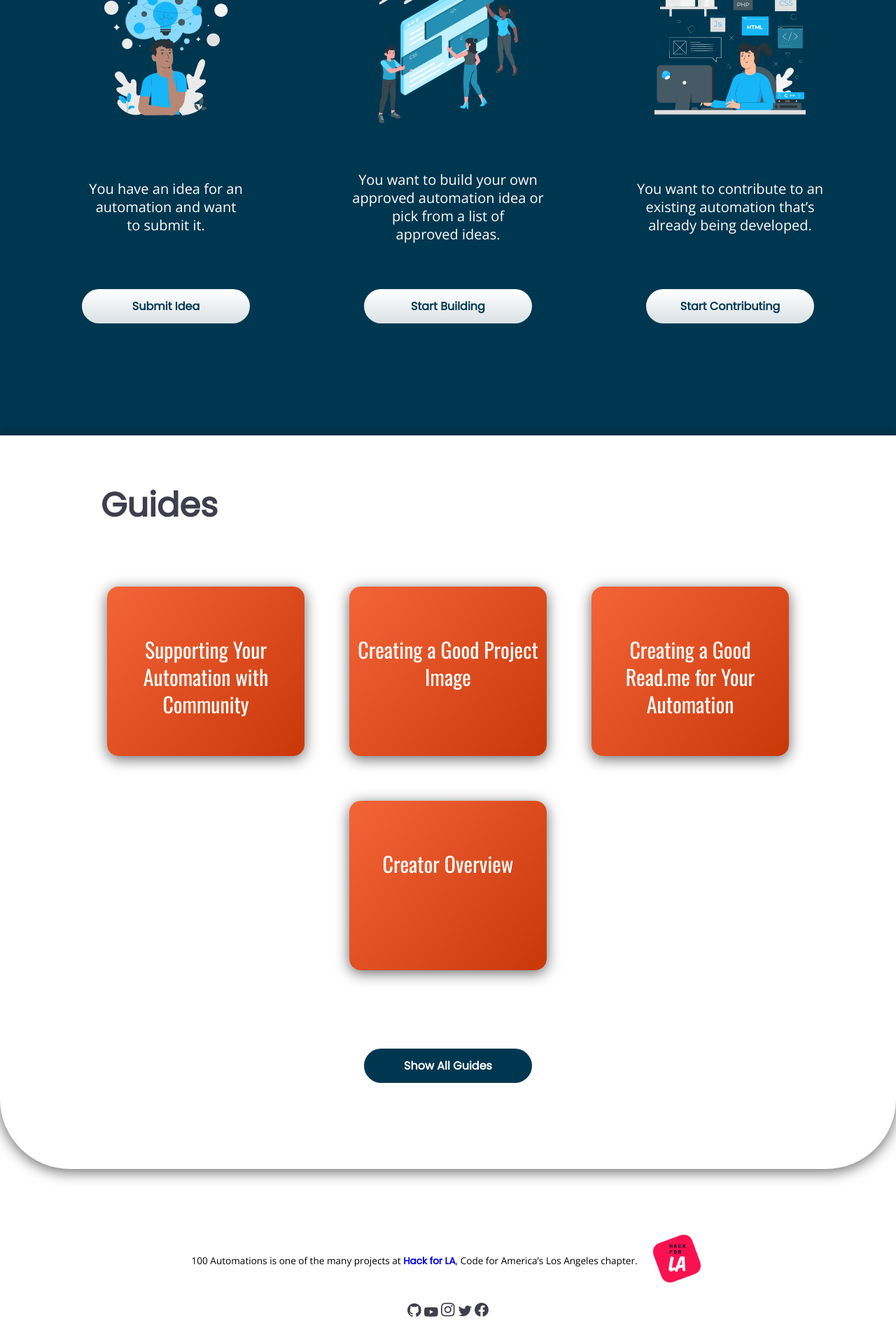
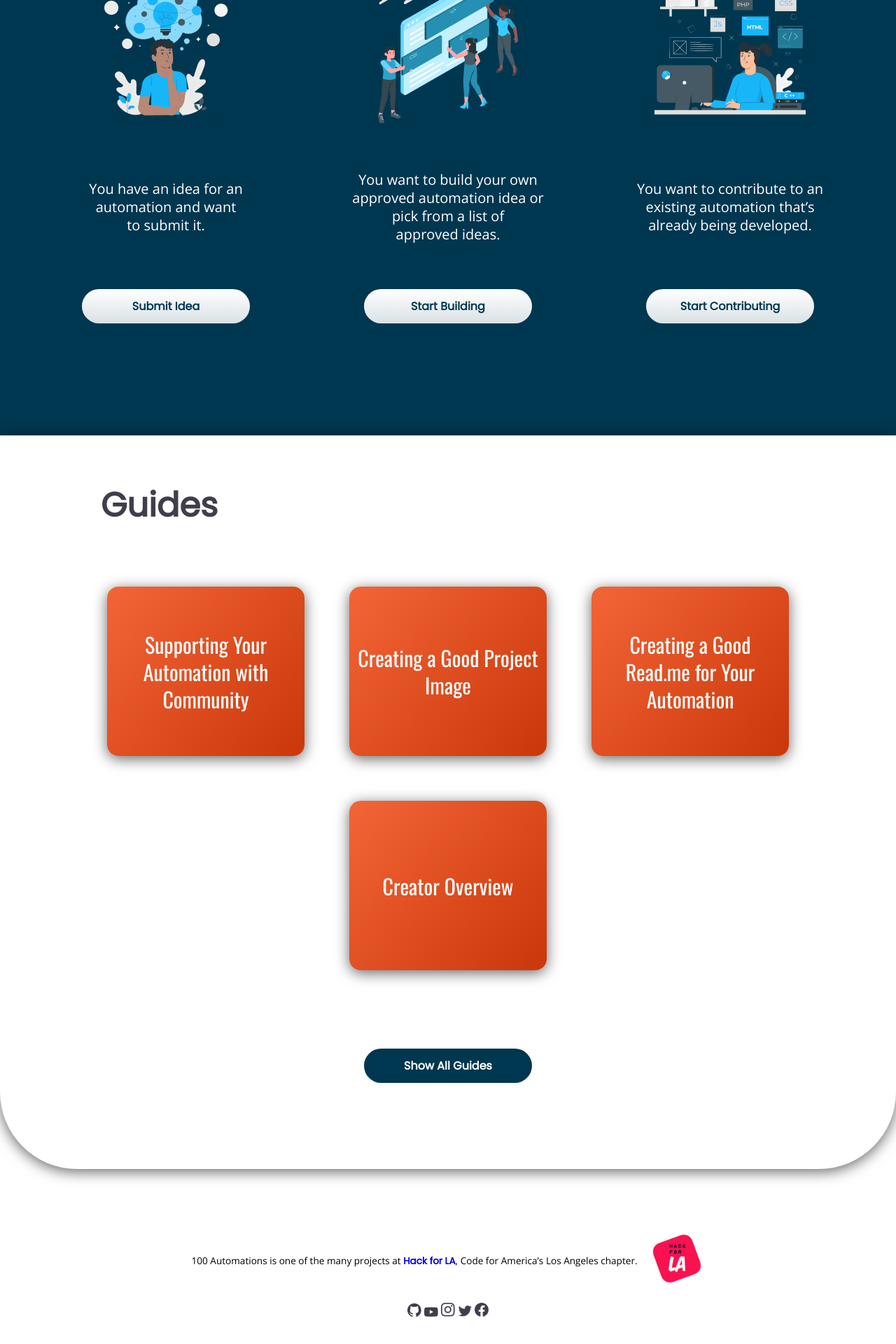
Before and after one commit to 100Automations/Website, a Jekyll site: the page built from index.html, in a window 1280 px wide. Shown: the part 1861-3781 px from the top of the page at 70% size. Built offline with Jekyll 4.4.1, drawn with Linux system fonts in a browser that asks for light colours.

Commit message:
guided fixed

```diff
--- a/_sass/components/buttons.scss
+++ b/_sass/components/buttons.scss
@@ -15,6 +15,7 @@ a.default_dark {
 
 a.default_dark:hover {
     border: 4px solid #CDCBBF;
+    padding: 8px 26px;
 };
 
 a.default_light {
--- a/_sass/includes/guide_grid.scss
+++ b/_sass/includes/guide_grid.scss
@@ -2,7 +2,7 @@
     box-shadow: 0px 4px 20px rgba(0, 0, 0, 0.6);
     padding: 1rem 5rem 7.7rem 5rem;
     margin-bottom: 4rem;
-    border-radius: 0 0 100px 100px;
+    border-radius: 0 0 110px 110px;
     .guides_title {
       padding-left: 4rem;
     }
@@ -11,6 +11,9 @@
     justify-content: center;
     padding-bottom: 5rem;
     .guide_card {
+        display: flex;
+        align-items: center;
+        justify-content: center;
         border-radius: 16px;
         width: 270px;
         height: 230px;
@@ -20,8 +23,8 @@
         ;
         .guide_card_title {
             text-align: center;
-            margin-top: 4rem;
             color:$white;
+            margin: auto;
         }
     }
   }
@@ -34,6 +37,7 @@
 @media screen and (max-width: 480px) {
   .guides {
     padding: 1rem 1rem 5rem 1rem;
+    border-radius: 0 0 40px 40px;
     margin-bottom: 3rem;
     .guides_title {
       margin-block-start: .5em;
```
